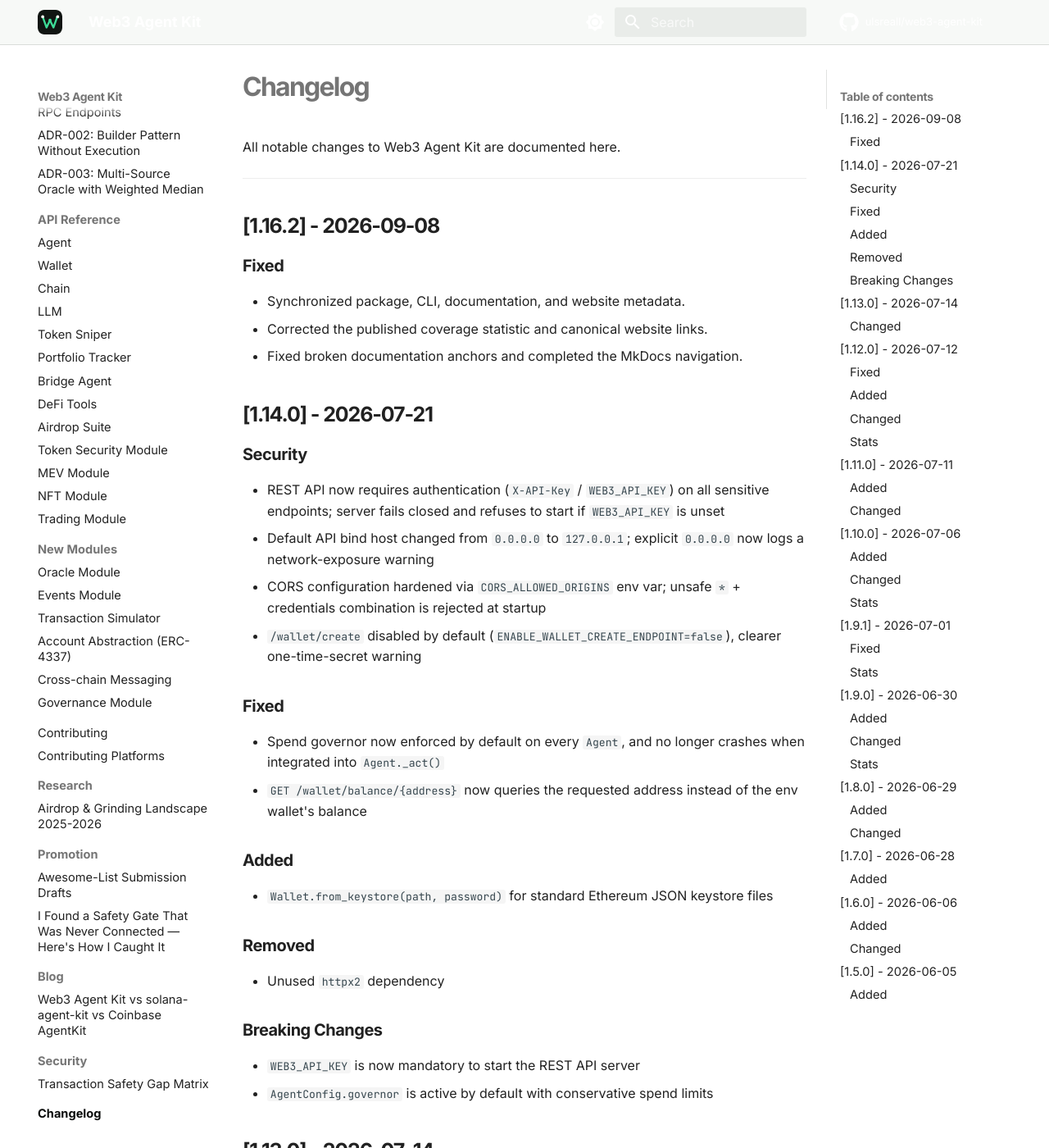
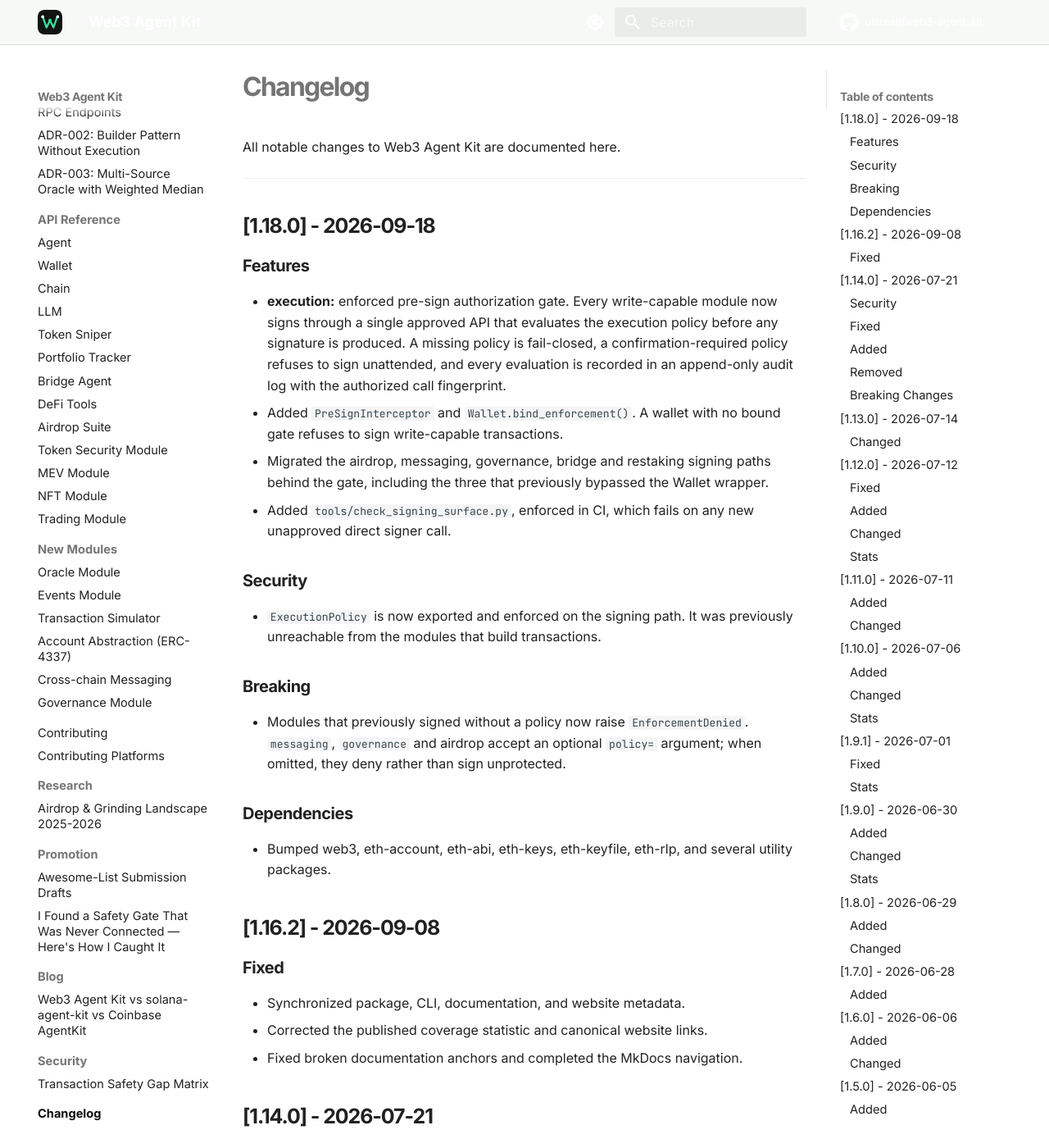
Before and after one commit to teraus111/web3-agent-kit-solana-trading, an MkDocs documentation site: the page built from docs/changelog.md, in a window 1280 px wide and 1400 px high. Shown: the whole window at 82% size. Built offline with MkDocs 1.6.1 and Material for MkDocs 9.7.7, drawn with Linux system fonts in a browser that asks for light colours; comment, search, counter and statistics services are not loaded.

Commit message:
docs: sync all version surfaces to 1.18.0
The v1.18.0 release bumped pyproject.toml and __init__.py but left every
documentation and CLI surface behind. Live docs were showing v1.16.3 while the
package was at 1.18.0.

Updated:
- docs/index.md: eyebrow version and test count (1,791 -> 1,840)
- docs/cli.md: banner version and the "Version:" line
- docs/versioning-policy.md: current version
- docs/security-model.md: last-updated marker
- docs/changelog.md: 1.18.0 entry covering the gate, its breaking change and
  the dependency bumps
- web3_agent_kit/cli/main.py: click version_option was still pinned to 1.16.2

The CLI pin is the one that matters most: `wak --version` reported a version
two minors behind the installed package, and nothing in CI compares the two.

Verified with mkdocs build --strict (clean) and a grep for stale version
strings across docs, README and the package.

Signed-off-by: maulana <khasbimln@gmail.com>

````diff
--- a/docs/changelog.md
+++ b/docs/changelog.md
@@ -3,6 +3,36 @@
 All notable changes to Web3 Agent Kit are documented here.
 
 ---
+
+## [1.18.0] - 2026-09-18
+
+### Features
+- **execution:** enforced pre-sign authorization gate. Every write-capable
+  module now signs through a single approved API that evaluates the execution
+  policy before any signature is produced. A missing policy is fail-closed, a
+  confirmation-required policy refuses to sign unattended, and every
+  evaluation is recorded in an append-only audit log with the authorized call
+  fingerprint.
+- Added `PreSignInterceptor` and `Wallet.bind_enforcement()`. A wallet with no
+  bound gate refuses to sign write-capable transactions.
+- Migrated the airdrop, messaging, governance, bridge and restaking signing
+  paths behind the gate, including the three that previously bypassed the
+  Wallet wrapper.
+- Added `tools/check_signing_surface.py`, enforced in CI, which fails on any
+  new unapproved direct signer call.
+
+### Security
+- `ExecutionPolicy` is now exported and enforced on the signing path. It was
+  previously unreachable from the modules that build transactions.
+
+### Breaking
+- Modules that previously signed without a policy now raise
+  `EnforcementDenied`. `messaging`, `governance` and airdrop accept an optional
+  `policy=` argument; when omitted, they deny rather than sign unprotected.
+
+### Dependencies
+- Bumped web3, eth-account, eth-abi, eth-keys, eth-keyfile, eth-rlp, and
+  several utility packages.
 
 ## [1.16.2] - 2026-09-08
 
--- a/docs/cli.md
+++ b/docs/cli.md
@@ -23,11 +23,11 @@
 ```bash
 $ wak info
 ╔══════════════════════════════════════════════╗
-║         🤖 Web3 Agent Kit v1.16.3             ║
+║         🤖 Web3 Agent Kit v1.18.0             ║
 ║    Open-source AI agent framework for Web3   ║
 ╚══════════════════════════════════════════════╝
 
-📦 Version: 1.16.2
+📦 Version: 1.18.0
 🔗 GitHub: https://github.com/ulsreall/web3-agent-kit
 📦 PyPI: https://pypi.org/project/web3-agent-kit/
 ```
--- a/docs/security-model.md
+++ b/docs/security-model.md
@@ -1,6 +1,6 @@
 # Security Model
 
-> **Last updated:** v1.16.3 (2026-09-08)
+> **Last updated:** v1.18.0 (2026-09-18)
 > **Scope:** Wallet safety, transaction governance, API security, and known limitations.
 
 ---
--- a/docs/versioning-policy.md
+++ b/docs/versioning-policy.md
@@ -1,6 +1,6 @@
 # Versioning Policy
 
-> **Current version:** v1.16.3
+> **Current version:** v1.18.0
 
 ## SemVer Commitment
 
````
Also changed, not shown: docs/index.md (+3 -3 lines), 1 other file.
